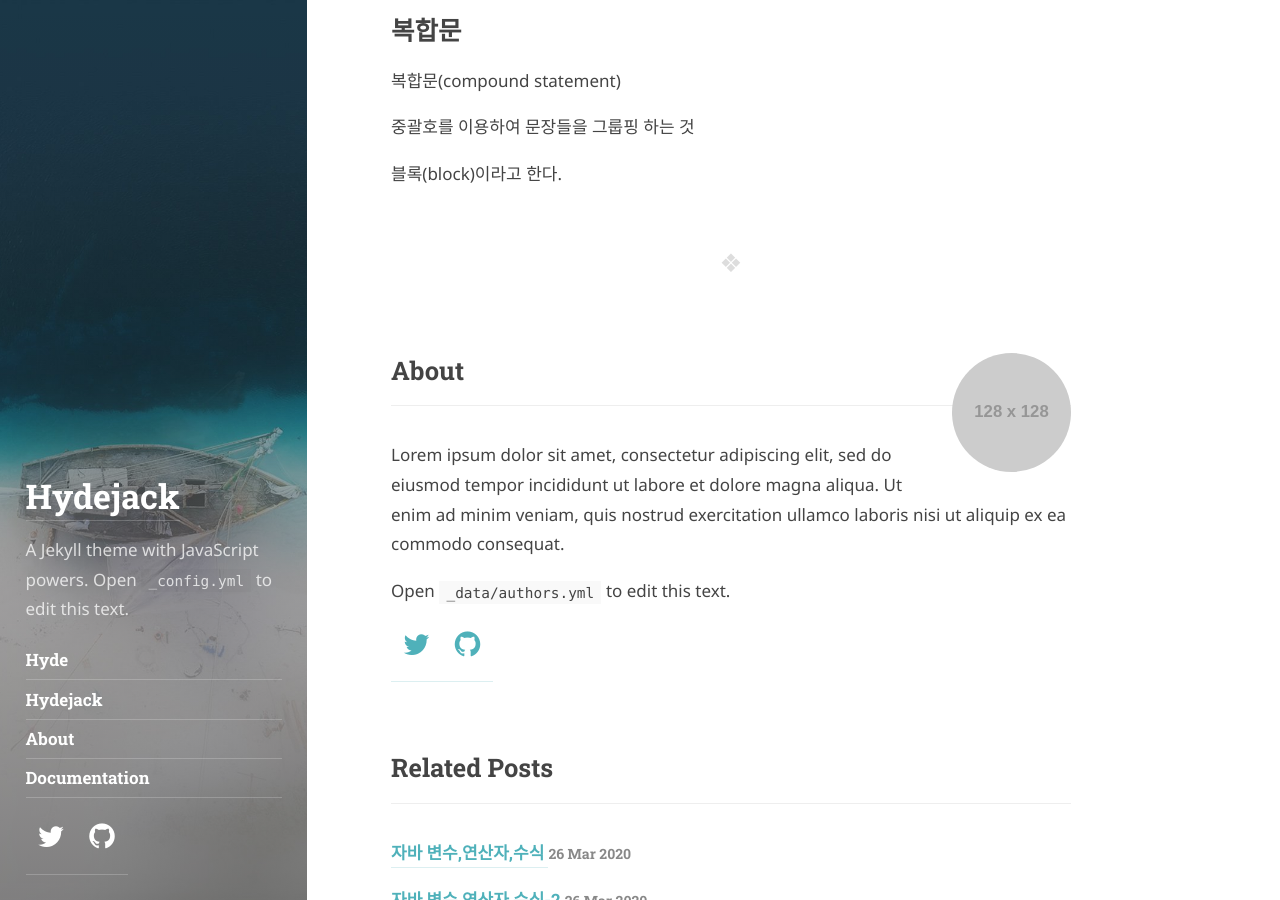
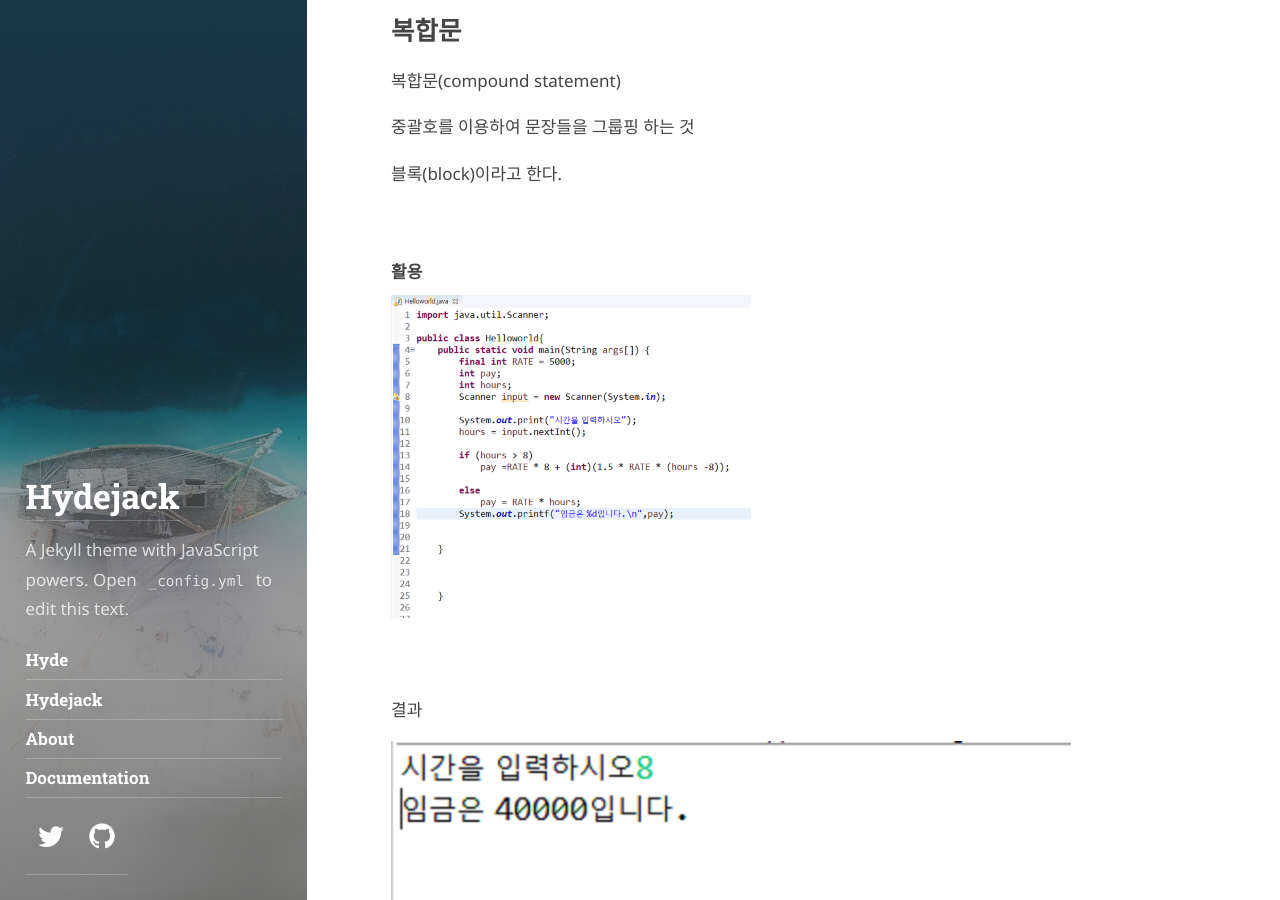
Before and after one commit to kain428/kain428.github.io, a Jekyll site: the page built from _posts/2020-03-27-java4.md, in a window 1280 px wide and 900 px high, scrolled down 855 px. Built offline with Jekyll 4.4.1, drawn with Linux system fonts in a browser that asks for light colours; some web fonts are replaced.

Commit message:
자바4사진다시

```diff
--- a/_posts/2020-03-27-java4.md
+++ b/_posts/2020-03-27-java4.md
@@ -39,3 +39,11 @@ else
 중괄호를 이용하여 문장들을 그룹핑 하는 것
 
 블록(block)이라고 한다.
+
+#### 활용
+
+![이프엘즈](/assets/이프엘즈.png)
+
+결과
+
+![이프엘즈결과](/assets/이프엘즈결과.png)
```
